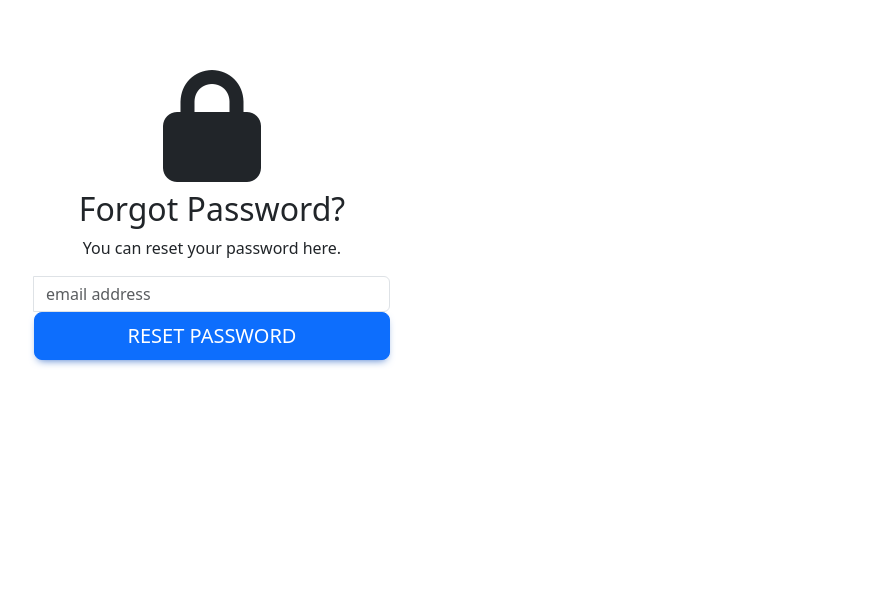
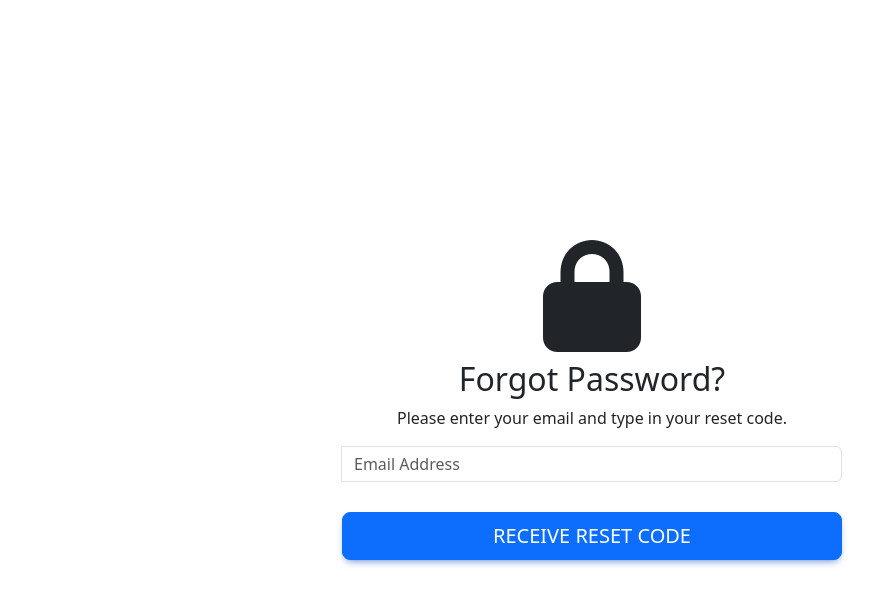
Before and after one commit to Knightrodex/KnightrodexWeb, a React (Create React App) app in the folder frontend/: page /ResetPasswordPage in a window 1280 px wide. Shown: the top 604 px of the page, without its empty margins (48-923 px from the left). Built offline with nearby package versions, Linux system fonts and the light colour scheme; the HTML template or start-up script is replaced by a standard one.

Commit message:
forgot password w.i.p

```diff
--- a/frontend/src/components/ForgotPassword.css
+++ b/frontend/src/components/ForgotPassword.css
@@ -1,3 +1,37 @@
 .form-gap {
     padding-top: 70px;
 }
+
+.small-gap {
+    padding-top: 30px;
+}
+
+.custom-form-group {
+    max-width: 500px;
+    /* Adjust the max-width as needed */
+    margin: 0 auto;
+    /* Center the form horizontally */
+}
+
+.input-group {
+    width: 100%;
+}
+
+.btn-block {
+    width: 100%;
+}
+
+.error-text {
+    color: red;
+    font-weight: bold;
+    font-size: 1.2em;
+    /* Adjust the font size as needed */
+}
+
+
+.success-text {
+    color: green;
+    font-weight: bold;
+    font-size: 1.2em;
+    /* Adjust the font size as needed */
+}
--- a/frontend/src/components/ForgotPasswordBox.js
+++ b/frontend/src/components/ForgotPasswordBox.js
@@ -1,23 +1,54 @@
-import React from 'react';
+import React, { useState } from 'react';
+import axios from 'axios';
+
 import 'bootstrap/dist/css/bootstrap.min.css';
 import "@fortawesome/fontawesome-free/css/all.min.css";
 import './ForgotPassword.css';
 
 
 function ForgotPasswordBox() {
+    const [email, setEmail] = useState('');
+    const [error, setError] = useState(null);
+    const [success, setSuccess] = useState(false);
+
+    const handleEmailChange = (e) => {
+        setEmail(e.target.value);
+    };
+
+    const handleSubmit = async (e) => {
+        e.preventDefault();
+
+         try {
+            const response = await axios.post('https://knightrodex-49dcc2a6c1ae.herokuapp.com/api/passwordsend', { email });
+
+            if (response.status === 200) {
+                console.log('Reset code sent successfully!');
+                setSuccess(true);
+                setError(null);
+            } else {
+                console.error('Error sending reset code:', response.data.error);
+                setSuccess(false);
+                setError(response.data.error || 'Unknown error');
+            }
+        } catch (error) {
+            console.error('Error sending reset code:', error.message);
+            setSuccess(false);
+            setError('Invalid Email. Please try again.');
+        }
+    };
+
 
     return (
-        <div>
-            <div class="form-gap" ></div>
+        <div className="text-center" style={{ marginTop: '30vh' }}>
             <div className="container">
                 <div className="row">
-                    <div className="col-md-4 col-md-offset-4">
+                    <div>
                         <div className="panel panel-default">
                             <div className="panel-body">
                                 <div className="text-center">
                                     <h3><i className="fa fa-lock fa-4x"></i></h3>
                                     <h2 className="text-center">Forgot Password?</h2>
-                                    <p>You can reset your password here.</p>
+                                    <p>Please enter your email and type in your reset code.</p>
                                     <div className="panel-body">
                                         <form
                                             id="register-form"
@@ -26,7 +57,7 @@ function ForgotPasswordBox() {
                                             className="form"
                                             method="post"
                                         >
-                                            <div className="form-group">
+                                            <div className="custom-form-group">
                                                 <div className="input-group">
                                                     <span className="input-group-addon">
                                                         <i className="glyphicon glyphicon-envelope color-blue"></i>
@@ -34,29 +65,25 @@ function ForgotPasswordBox() {
                                                     <input
                                                         id="email"
                                                         name="email"
-                                                        placeholder="email address"
+                                                        placeholder="Email Address"
                                                         className="form-control"
                                                         type="email"
+                                                        value={email} // Add this line to bind the input value to the state
+                                                        onChange={handleEmailChange} // Add this line to handle email changes
                                                     />
                                                 </div>
                                             </div>
-                                            <div className="form-group">
+                                            <div className="custom-form-group small-gap">
                                                 <input
                                                     name="recover-submit"
                                                     className="btn btn-lg btn-primary btn-block"
-                                                    value="Reset Password"
+                                                    value="Receive Reset Code"
                                                     type="submit"
                                                 />
                                             </div>
-
-                                            <input
-                                                type="hidden"
-                                                className="hide"
-                                                name="token"
-                                                id="token"
-                                                value=""
-                                            />
                                         </form>
+                                        {error && <p className="small-gap error-text">{error}</p>}
+                                        {success && <p className="small-gap success-text">Reset code sent successfully!</p>}
                                     </div>
                                 </div>
                             </div>
--- a/frontend/src/pages/HomePage.js
+++ b/frontend/src/pages/HomePage.js
@@ -16,6 +16,8 @@ function HomePage() {
     ];
 
 
+
+
     return (
         <>
             <Navbar />
--- a/frontend/src/pages/LoginPage.js
+++ b/frontend/src/pages/LoginPage.js
@@ -8,6 +8,7 @@ import { useNavigate } from 'react-router-dom';
 import ForgotPasswordBox from '../components/ForgotPasswordBox';
 import axios from 'axios';
 import { setAuthToken } from '../components/setAuthToken';
+
 const md5 = require("blueimp-md5");
 //import { jwtDecode } from 'jwt-decode';
  //const jwt = require("jsonwebtoken");
--- a/frontend/src/pages/VerifyUserPage.js
+++ b/frontend/src/pages/VerifyUserPage.js
@@ -5,9 +5,9 @@ import { useNavigate, useSearchParams } from 'react-router-dom';
 
 function VerifyUserPage() {
   // Extract userId from URL using useParams
-  const [ queryParameters ] = useSearchParams();
-  const [ userId, setUserId ] = useState("");
-  const [ isLoading , setIsLoading ] = useState(true);
+  const [queryParameters] = useSearchParams();
+  const [userId, setUserId] = useState("");
+  const [isLoading, setIsLoading] = useState(true);
   const navigate = useNavigate();
 
 
```
